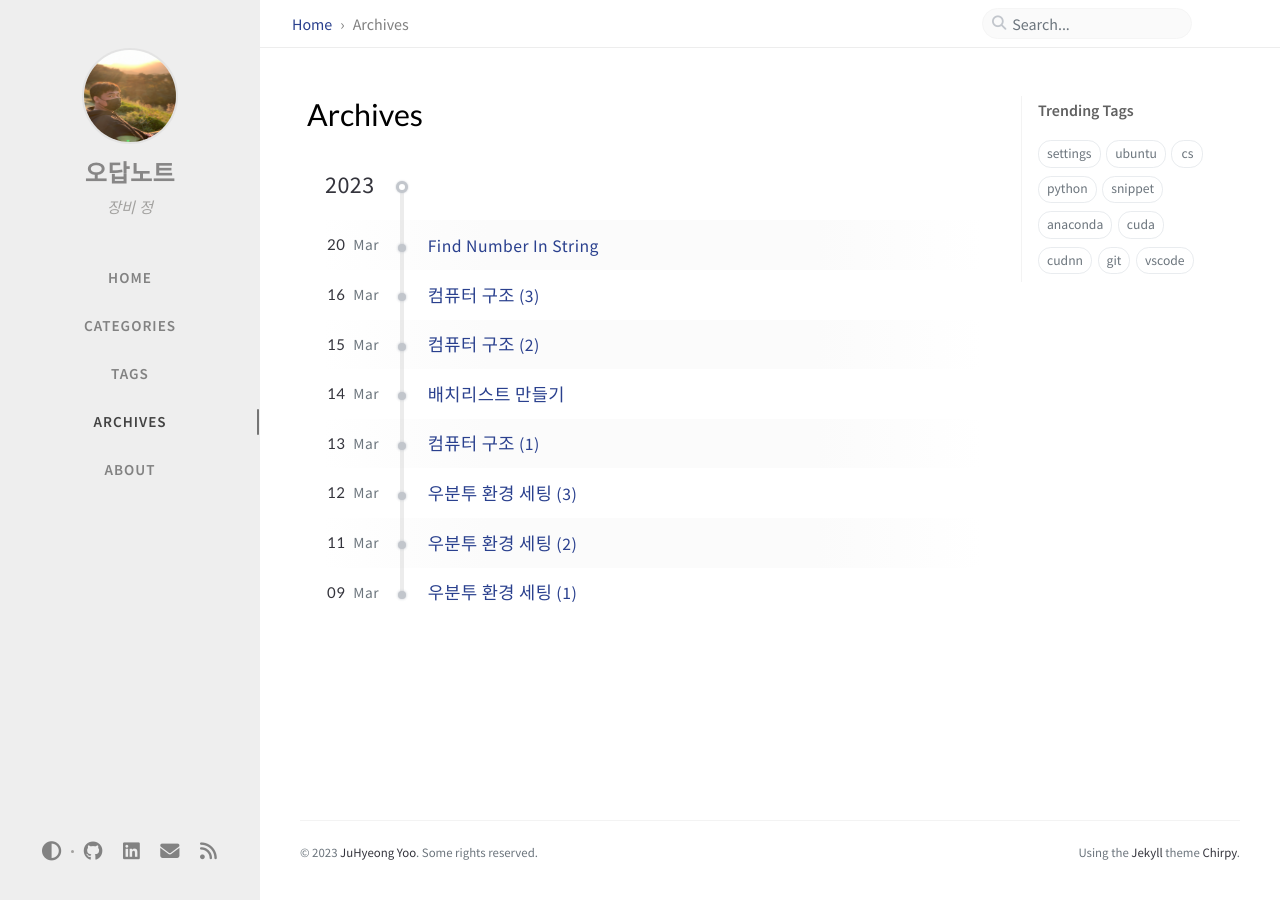
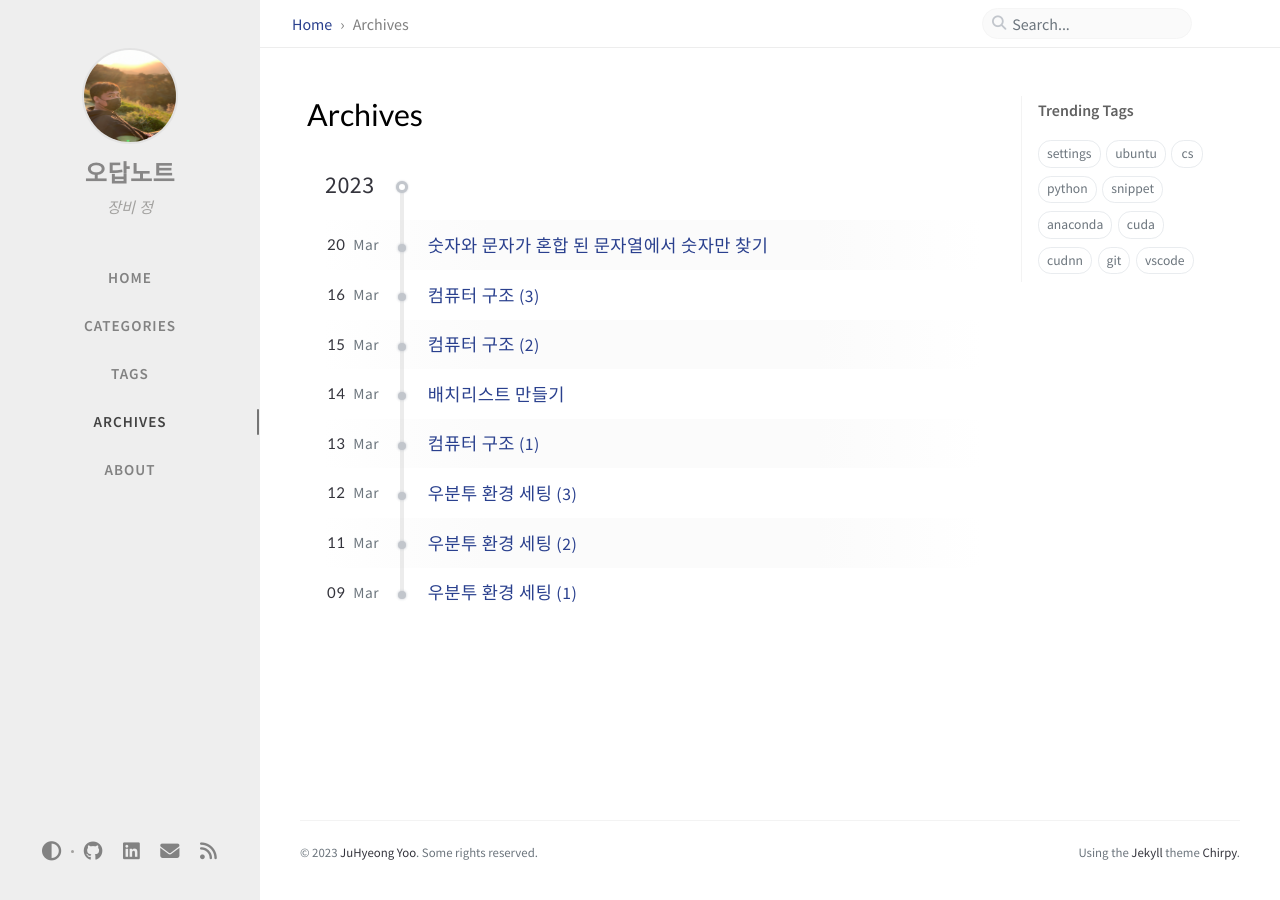
Before and after one commit to skanwngud/skanwngud.github.io, a Jekyll site: the page built from _tabs/archives.md, in a window 1280 px wide. Built offline with Jekyll 4.4.1, drawn with Linux system fonts in a browser that asks for light colours; comment, search, counter and statistics services are not loaded.

Commit message:
제목 추가

```diff
--- a/_posts/2023-03-20-find-number-in-string.md
+++ b/_posts/2023-03-20-find-number-in-string.md
@@ -1,5 +1,5 @@
 ---
-title:
+title: 숫자와 문자가 혼합 된 문자열에서 숫자만 찾기
 author: yjh
 math: true
 caetegories: [Python, Snippet]
```
